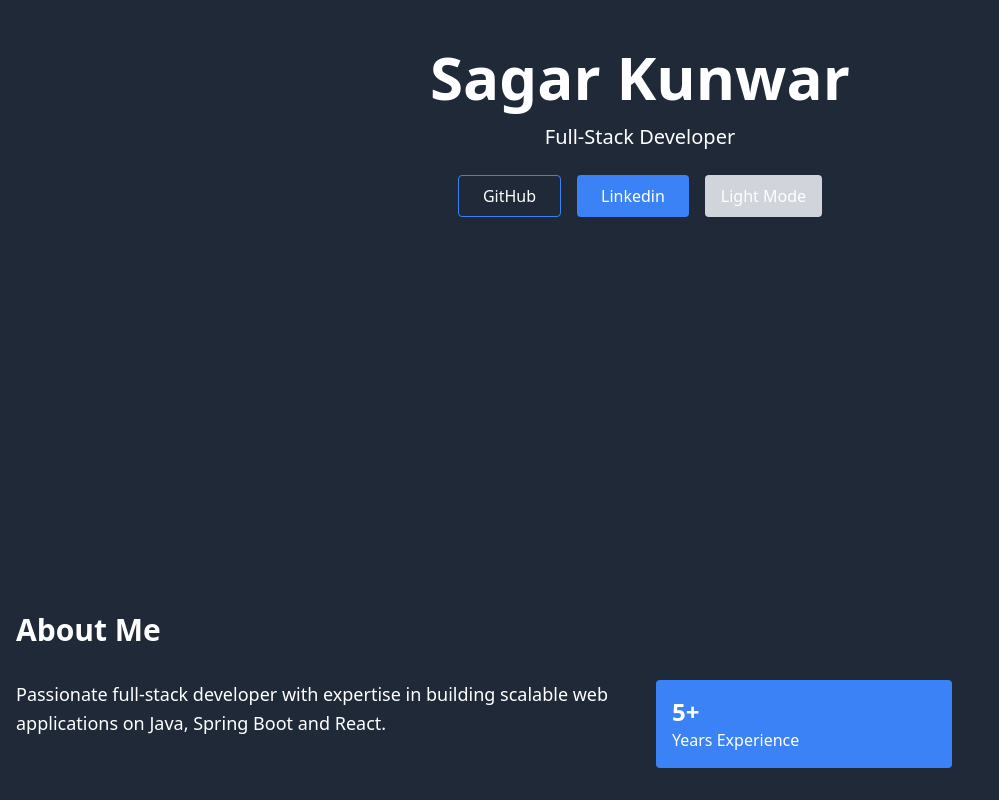
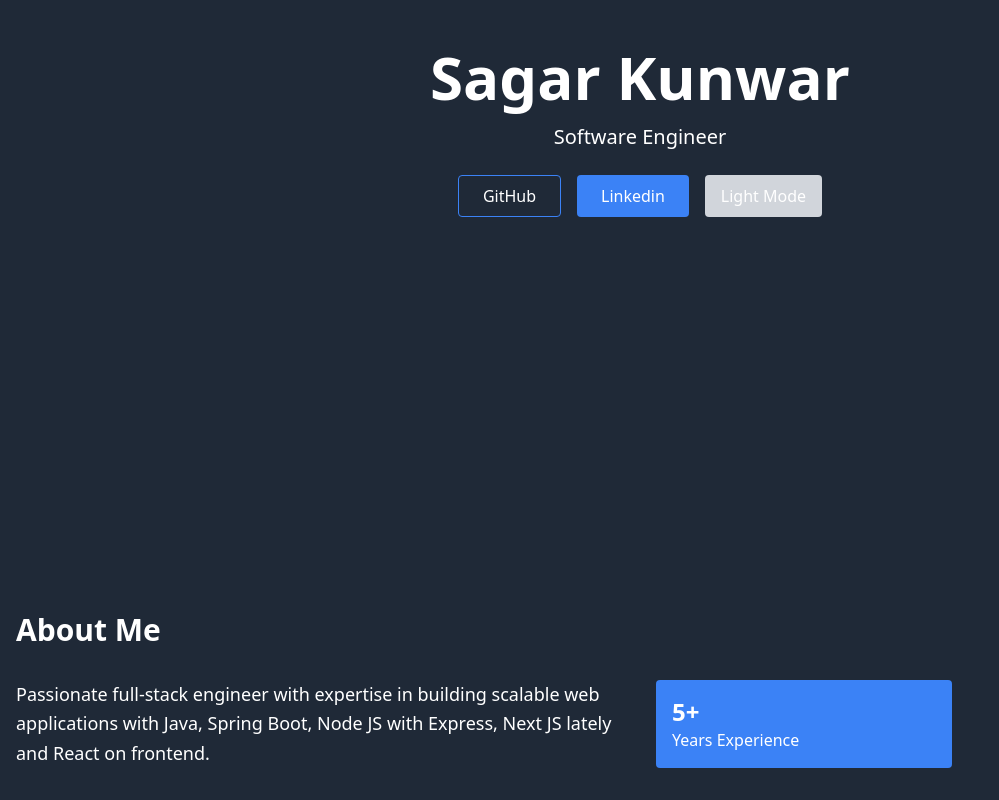
Before and after one commit to sagarkunwarc/portfolio-app, a React (Vite) app: page / in a window 1280 px wide. Shown: the part 300-1100 px from the top of the page, without its empty margins (0-999 px from the left). Built offline with nearby package versions, Linux system fonts and the light colour scheme.

Commit message:
change personal info

```diff
--- a/src/portfolio.tsx
+++ b/src/portfolio.tsx
@@ -49,7 +49,7 @@ const Portfolio: React.FC = () => {
           <h1 className="text-6xl font-bold mb-4 animate-fade-in">
             Sagar Kunwar
           </h1>
-          <p className="text-xl mb-6">Full-Stack Developer</p>
+          <p className="text-xl mb-6">Software Engineer</p>
           <div className="flex justify-center gap-4">
             <button className="border border-blue-500 hover:bg-blue-500 transition-colors duration-300 px-6 py-2 rounded">
               <a
@@ -86,8 +86,8 @@ const Portfolio: React.FC = () => {
         <div className="grid grid-cols-1 md:grid-cols-2 gap-8">
           <div>
             <p className="text-lg leading-relaxed">
-              Passionate full-stack developer with expertise in building
-              scalable web applications on Java, Spring Boot and React.
+              Passionate full-stack engineer with expertise in building
+              scalable web applications with Java, Spring Boot, Node JS with Express, Next JS lately and React on frontend.
             </p>
           </div>
           <div className="grid grid-cols-2 gap-4">
```
